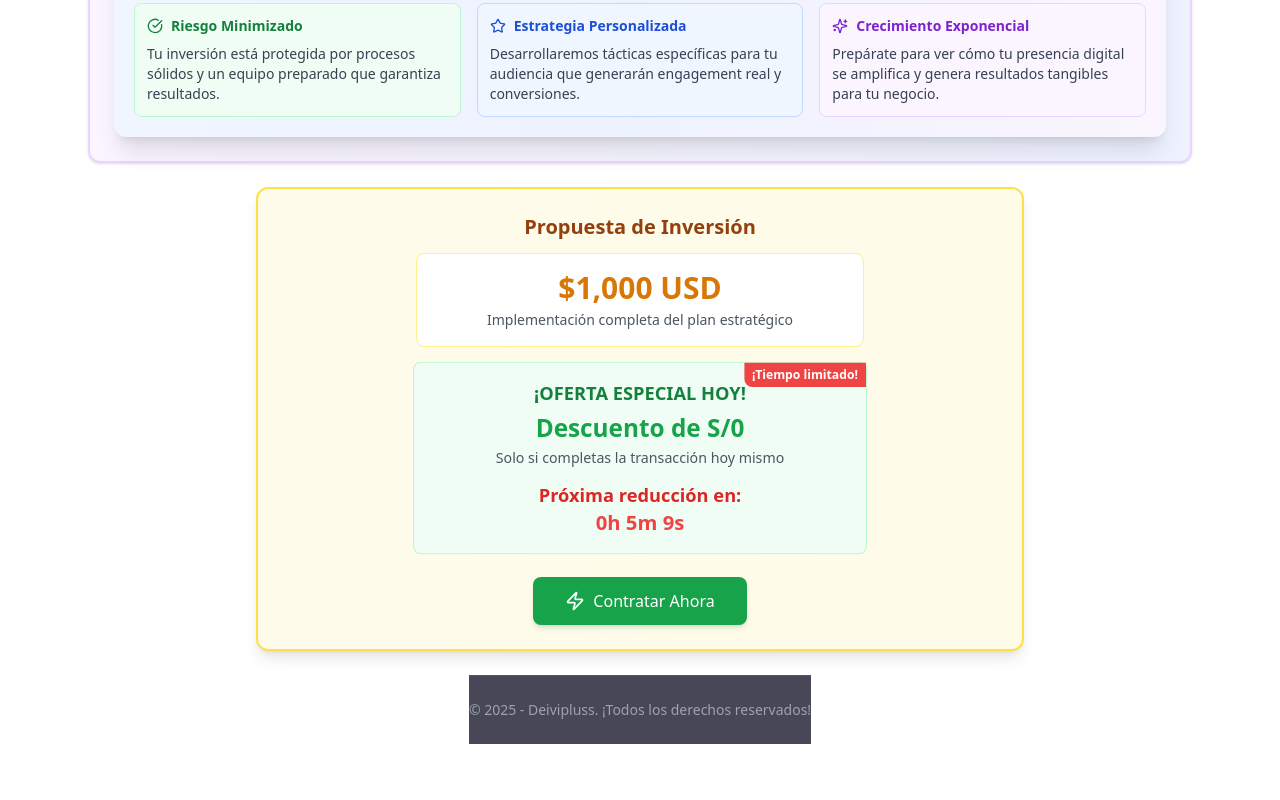
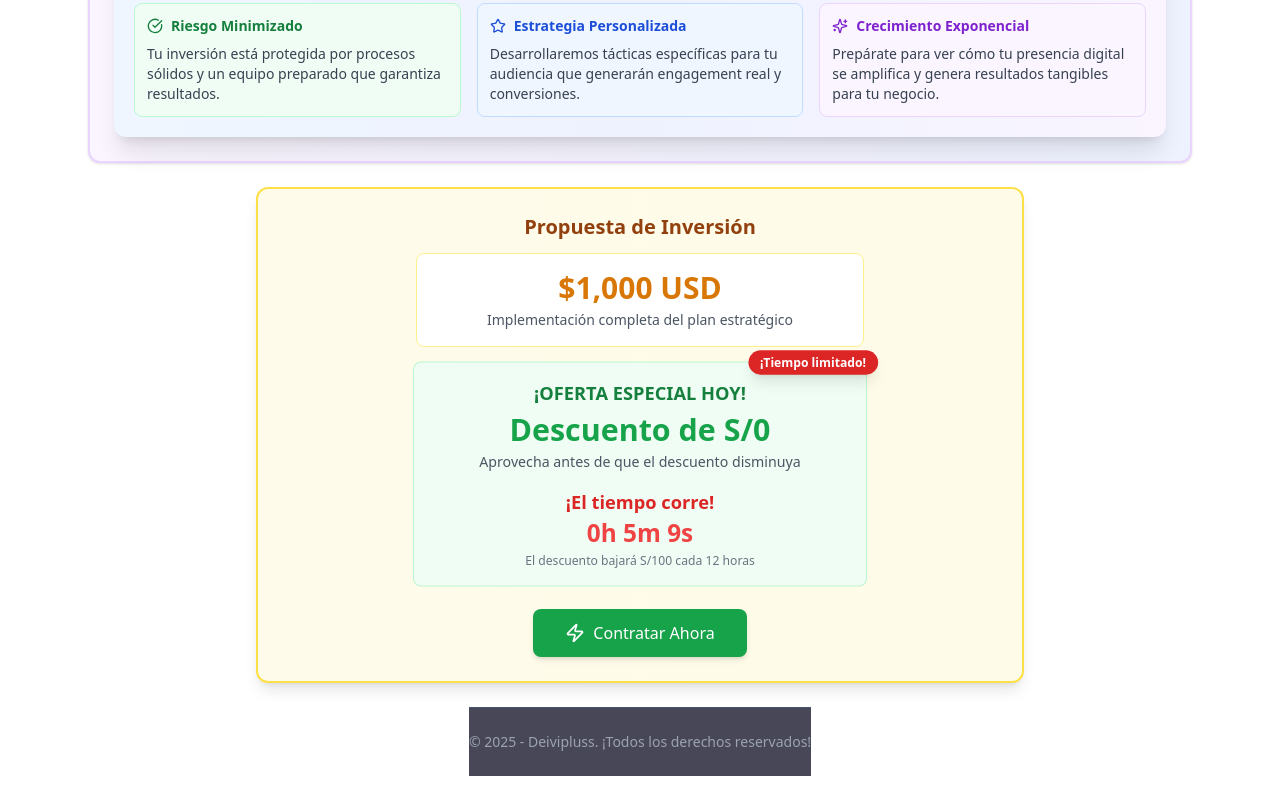
Before and after one commit to deivipluss/landing, a Next.js app: page /ktdrallounge in a window 1280 px wide. Shown: the part 2531-3331 px from the top of the page. Before the commit the page ends 3299 px from the top, so only its background shows below. Built offline with nearby package versions, Linux system fonts and the light colour scheme.

Commit message:
loung14e

```diff
--- a/app/ktdrallounge/page.tsx
+++ b/app/ktdrallounge/page.tsx
@@ -598,15 +598,16 @@ export default function DiagnosticoDigital() {
               transition={{ duration: 1.5, repeat: Infinity }}
               className="bg-green-50 p-4 rounded-lg border border-green-200 w-full max-w-md mb-4 relative"
             >
-              <div className="absolute top-0 right-0 bg-red-500 text-white text-xs font-bold px-2 py-1 rounded-bl-lg">
+              <div className="absolute -top-3 -right-3 bg-red-600 text-white text-xs font-bold px-3 py-1 rounded-full shadow-lg">
                 ¡Tiempo limitado!
               </div>
               <div className="text-lg font-semibold text-green-700 mb-1">¡OFERTA ESPECIAL HOY!</div>
-              <div className="text-2xl font-bold text-green-600">Descuento de S/{discount}</div>
-              <p className="text-gray-600 text-sm mt-1">Solo si completas la transacción hoy mismo</p>
-              <div className="mt-3 text-center">
-                <span className="text-red-600 font-bold text-lg">Próxima reducción en:</span>
-                <div className="text-red-500 font-extrabold text-xl">{timeLeft}</div>
+              <div className="text-3xl font-bold text-green-600">Descuento de S/{discount}</div>
+              <p className="text-gray-600 text-sm mt-1">Aprovecha antes de que el descuento disminuya</p>
+              <div className="mt-4 text-center">
+                <span className="text-red-600 font-bold text-lg">¡El tiempo corre!</span>
+                <div className="text-red-500 font-extrabold text-2xl">{timeLeft}</div>
+                <p className="text-gray-500 text-xs mt-1">El descuento bajará S/100 cada 12 horas</p>
               </div>
             </motion.div>
 
```
